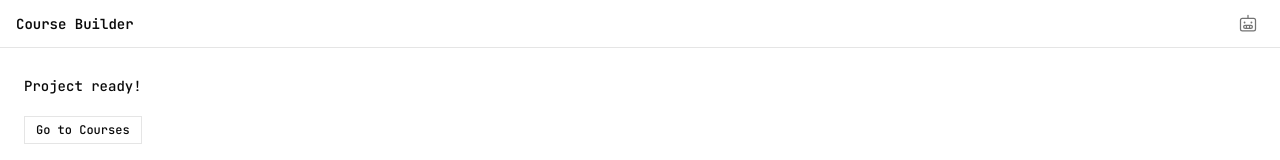
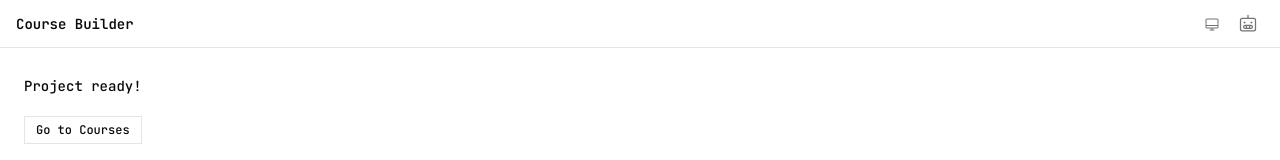
Before and after one commit to xjin-archera/chatbot, a Next.js app in the folder chatbot/apps/web/: page / in a window 1280 px wide. Shown: the top 160 px of the page. Built offline with nearby package versions, Linux system fonts and the light colour scheme; what @json-render/core, @json-render/react would draw is missing.

Commit message:
add theme provider

```diff
--- a/chatbot/apps/web/components/Navbar.tsx
+++ b/chatbot/apps/web/components/Navbar.tsx
@@ -1,4 +1,23 @@
-import { RobotIcon } from "@phosphor-icons/react"
+"use client"
+
+import { DesktopIcon, MoonIcon, RobotIcon, SunIcon } from "@phosphor-icons/react"
+import { useTheme } from "next-themes"
+import { useEffect, useState } from "react"
+
+const THEME_CYCLE = ["system", "light", "dark"] as const
+type Theme = (typeof THEME_CYCLE)[number]
+
+const THEME_ICONS: Record<Theme, React.ReactNode> = {
+  system: <DesktopIcon className="size-4" />,
+  light: <SunIcon className="size-4" />,
+  dark: <MoonIcon className="size-4" />,
+}
+
+const THEME_LABELS: Record<Theme, string> = {
+  system: "System theme",
+  light: "Light theme",
+  dark: "Dark theme",
+}
 
 export function Navbar({
   chatOpen,
@@ -7,9 +26,30 @@ export function Navbar({
   chatOpen: boolean
   onToggleChat: () => void
 }) {
+  const { theme, setTheme } = useTheme()
+  const [mounted, setMounted] = useState(false)
+  useEffect(() => setMounted(true), [])
+
+  function cycleTheme() {
+    const current = (theme ?? "system") as Theme
+    const idx = THEME_CYCLE.indexOf(current)
+    const next = THEME_CYCLE[(idx + 1) % THEME_CYCLE.length]!
+    setTheme(next)
+  }
+
+  const currentTheme = (theme ?? "system") as Theme
+
   return (
     <header className="flex h-12 shrink-0 items-center justify-between border-b bg-background px-4">
       <span className="text-sm font-semibold">Course Builder</span>
+      <div className="flex items-center gap-1">
+        <button
+          onClick={cycleTheme}
+          aria-label={mounted ? THEME_LABELS[currentTheme] : "Toggle theme"}
+          className="flex h-8 w-8 items-center justify-center rounded-md text-muted-foreground transition-colors hover:bg-muted hover:text-foreground"
+        >
+          {mounted && THEME_ICONS[currentTheme]}
+        </button>
         <button
           onClick={onToggleChat}
           aria-label="Toggle chat"
@@ -17,6 +57,7 @@ export function Navbar({
         >
           <RobotIcon className="size-5" />
         </button>
+      </div>
     </header>
   )
 }
```
Lines whose indentation alone changed are shown as unchanged.
